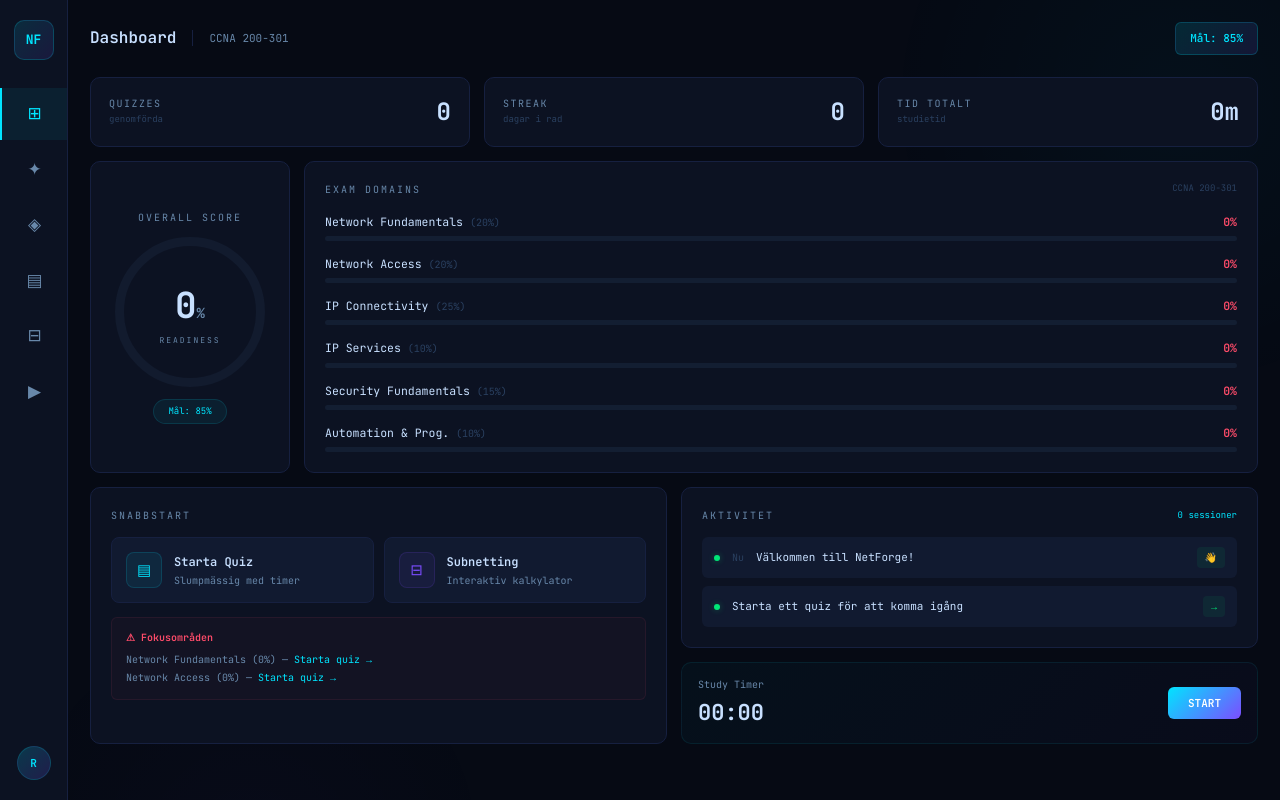
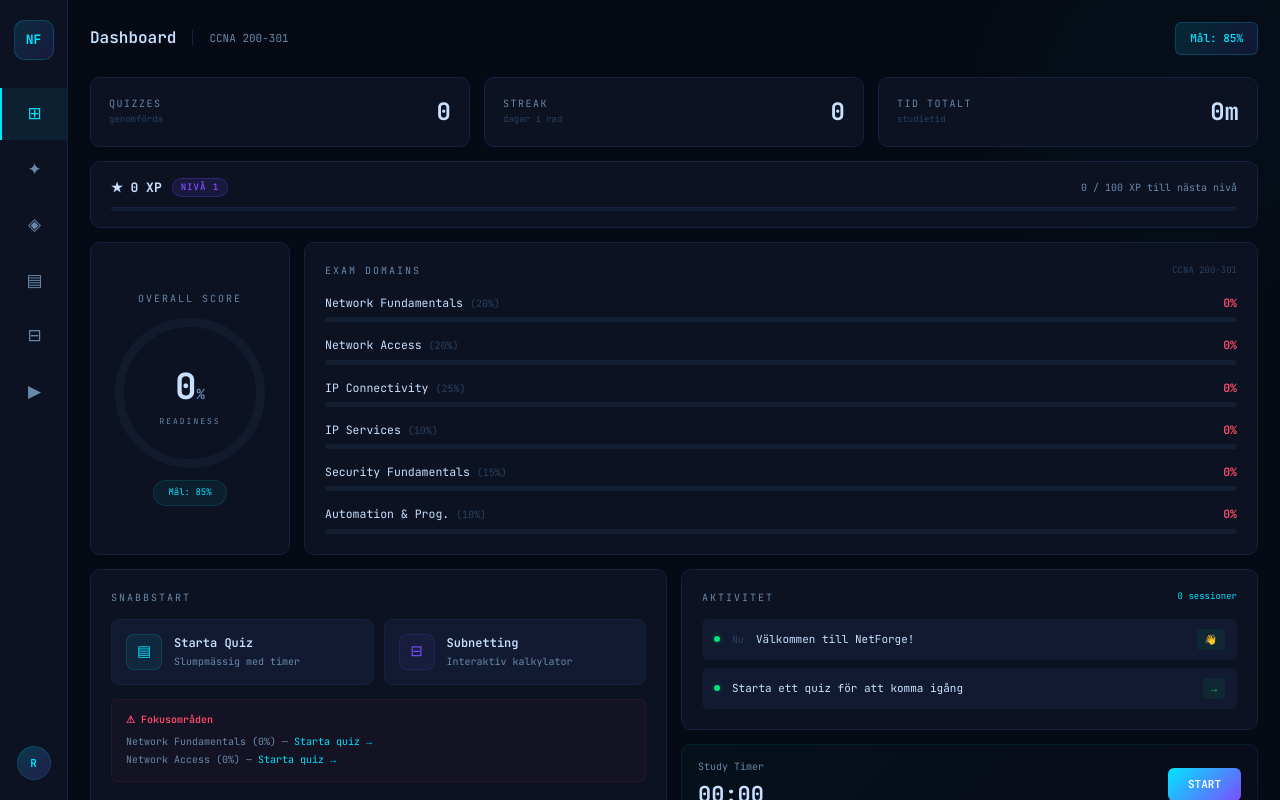
Before and after one commit to robbaking/netforge-ccna, a Next.js app: page /dashboard in a window 1280 px wide. Built offline with nearby package versions, Linux system fonts and the light colour scheme.

Commit message:
feat: add XP/level progress card to dashboard

```diff
--- a/components/dashboard/DashboardPage.tsx
+++ b/components/dashboard/DashboardPage.tsx
@@ -3,6 +3,7 @@ import { useEffect, useState } from "react";
 import { getProgress, addStudyTime } from "@/lib/progress";
 import { DOMAINS } from "@/lib/types";
 import type { AppProgress } from "@/lib/types";
+import { xpProgress } from "@/lib/xp";
 import ScoreRing from "./ScoreRing";
 import DomainProgress from "./DomainProgress";
 import ActivityFeed from "./ActivityFeed";
@@ -55,6 +56,7 @@ export default function DashboardPage() {
   });
 
   const weakAreas = [...domainData].sort((a, b) => a.pct - b.pct).slice(0, 2).filter(d => d.pct < 70);
+  const xpData = xpProgress(p.xp ?? 0);
 
   return (
     <div style={{ minHeight: "100vh", background: "var(--bg-base)", padding: 22 }}>
@@ -108,6 +110,37 @@ export default function DashboardPage() {
           ))}
         </div>
 
+        {/* XP & Nivå */}
+        <div className="nf-card" style={{ marginBottom: 14, padding: "16px 20px" }}>
+          <div style={{ display: "flex", alignItems: "center", justifyContent: "space-between", marginBottom: 10 }}>
+            <div style={{ display: "flex", alignItems: "center", gap: 10 }}>
+              <span style={{ fontSize: 13, fontWeight: 700, color: "var(--text)" }}>
+                ★ {p.xp ?? 0} XP
+              </span>
+              <span style={{
+                fontSize: 9, padding: "2px 8px", borderRadius: 10,
+                background: "#7c4dff20", border: "1px solid #7c4dff40", color: "var(--purple)",
+                fontWeight: 600, textTransform: "uppercase", letterSpacing: 1,
+              }}>
+                Nivå {xpData.level}
+              </span>
+            </div>
+            <span style={{ fontSize: 10, color: "var(--text-dim)" }}>
+              {xpData.intoLevel} / {xpData.needed} XP till nästa nivå
+            </span>
+          </div>
+          <div style={{ height: 4, borderRadius: 2, background: "var(--bg-elevated)", border: "1px solid var(--border)", overflow: "hidden" }}>
+            <div style={{
+              width: `${xpData.pct}%`,
+              height: "100%",
+              background: "linear-gradient(90deg, var(--purple), var(--cyan))",
+              boxShadow: "0 0 8px #7c4dff40",
+              transition: "width 0.8s ease-out",
+              borderRadius: 2,
+            }} />
+          </div>
+        </div>
+
         {/* Score + Domains row */}
         <div style={{ display: "grid", gridTemplateColumns: "200px 1fr", gap: 14, marginBottom: 14 }}>
           <ScoreRing pct={overall} />
```
